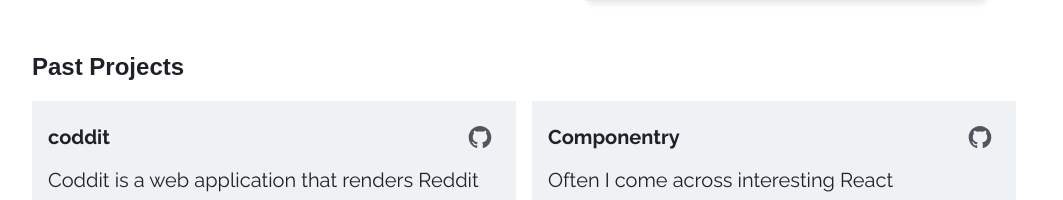
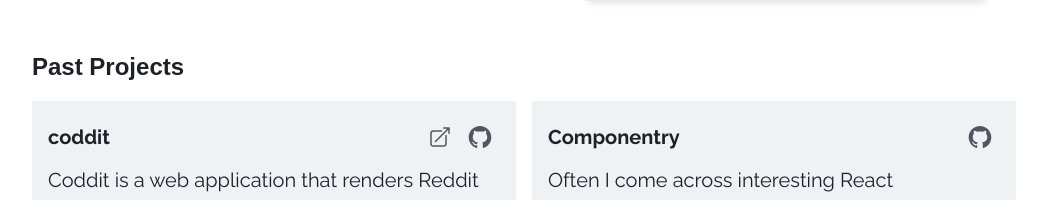
Before and after one commit to carlson-erik/erikcarlson.dev, a Next.js app: page / in a window 1280 px wide. Shown: the part 1244-1444 px from the top of the page, without its empty margins (108-1171 px from the left). Built offline with nearby package versions, Linux system fonts and the light colour scheme.

Commit message:
Adds coddit.dev live demo link

```diff
--- a/src/components/project-list.tsx
+++ b/src/components/project-list.tsx
@@ -11,6 +11,7 @@
 import SkillList, { IconLink } from "./skill-list";
 import Github from "../images/icons/project/github";
 import InternalLink from "../images/icons/internal-link";
+import ExternalLink from "@/images/icons/external-link";
 /* ------------------ Theme ------------------ */
 import { ThemeContext } from "../theme/context";
 import { Theme } from "../theme/types";
@@ -19,7 +20,7 @@
 import gneissEditorDark from "../images/projects/gneiss-editor-dark.png";
 import netgraphLight from "../images/projects/netgraph-light.png";
 import netgraphDark from "../images/projects/netgraph-dark.png";
-
+/* ------------------ Styled Components1 ------------------ */
 const ProjectRow = styled.div<{ reversed?: boolean }>`
   width: 100%;
   display: flex;
@@ -246,8 +247,19 @@
               <ProjectName>coddit</ProjectName>
               <ProjectLinks>
                 <IconLink
+                  key="project-live-demo"
+                  href="https://coddit.dev"
+                  target="_blank"
+                  rel="noopener noreferrer"
+                  title="coddit live demo"
+                >
+                  <ExternalLink
+                    color={theme.colors.projectList.project.iconColor}
+                  />
+                </IconLink>
+                <IconLink
                   key="project-github"
-                  href="https://github.com/carlson-erik/coddit"
+                  href="https://github.com/carlson-erik/"
                   target="_blank"
                   rel="noopener noreferrer"
                   title="coddit github repo"
```
